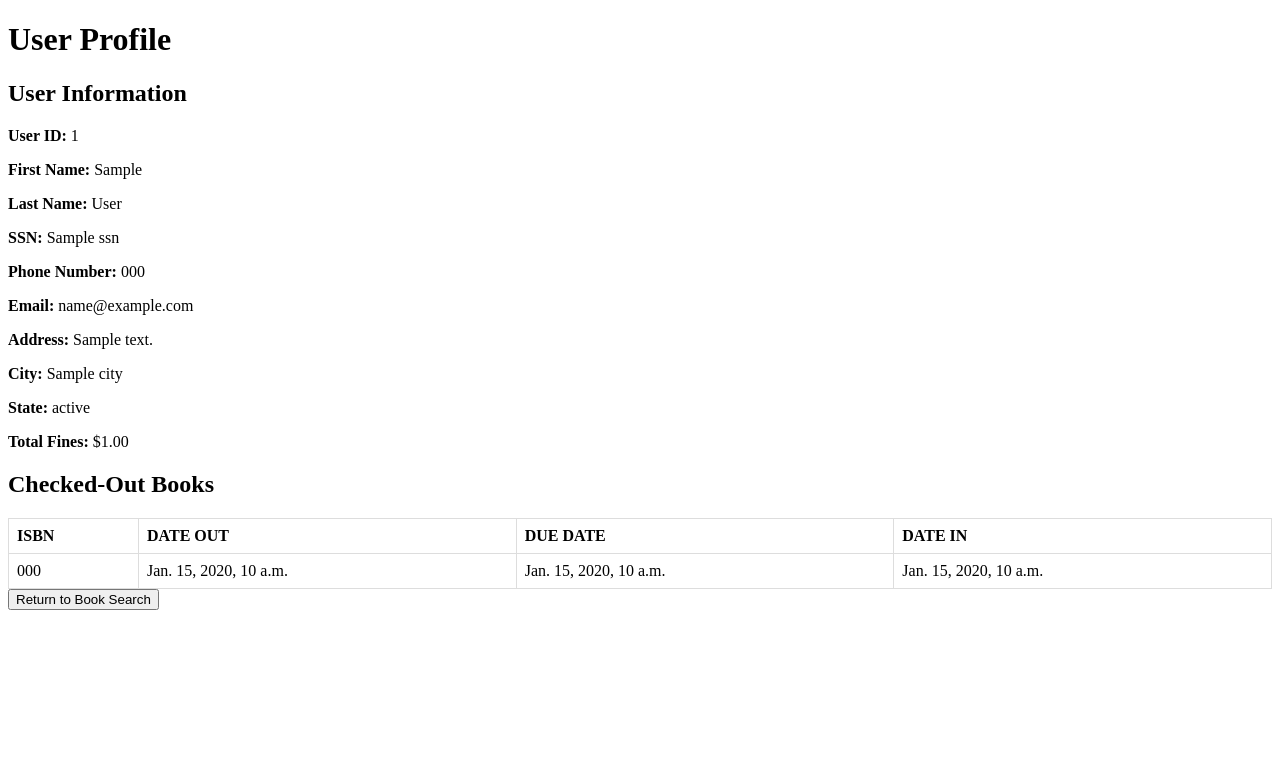
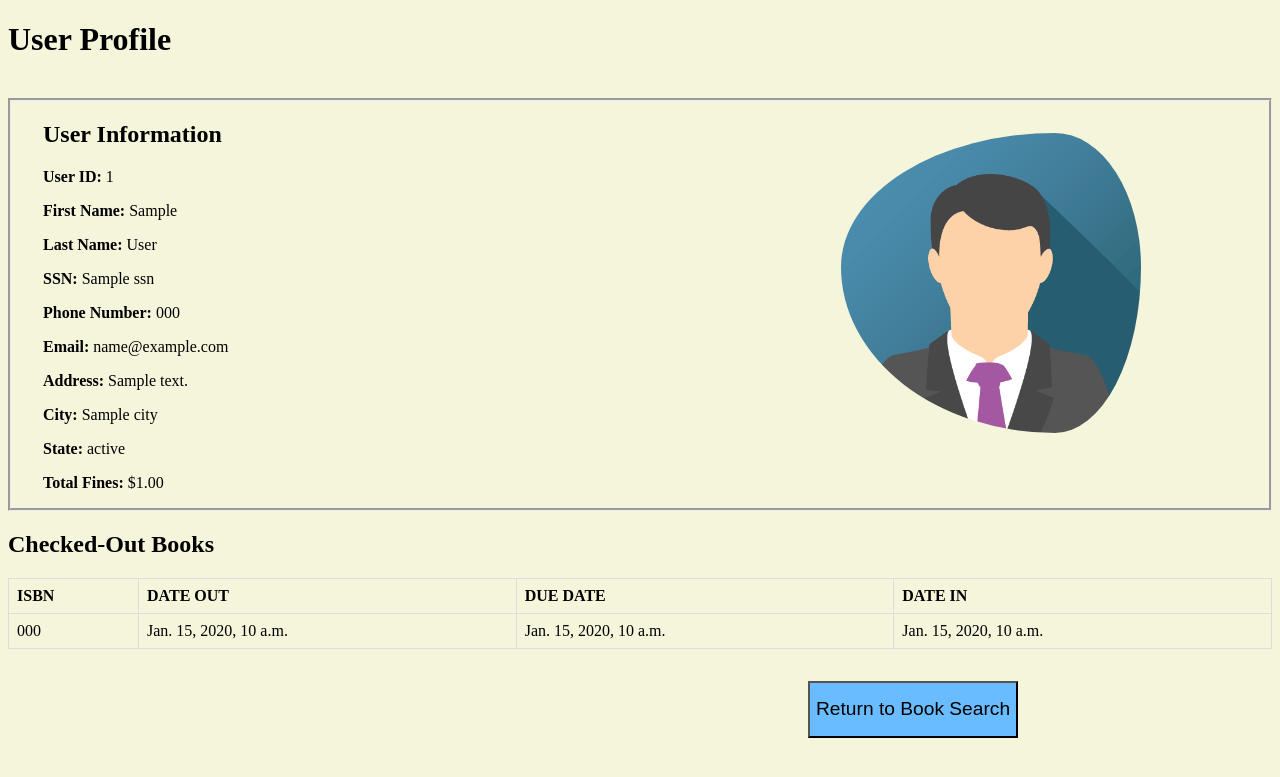
Before and after one commit to 4347groupF/dbproject, a Django app: template booksearch/templates/booksearch/profile.html in a window 1280 px wide. Shown: the top 777 px of the page. Run offline with Django 4.2, Linux system fonts and the light colour scheme; the template is opened without the code that fills it: most values are stand-ins (such as "Sample title", 1, 10 or a date in 2020).

Commit message:
color profile.html

```diff
--- a/booksearch/templates/booksearch/profile.html
+++ b/booksearch/templates/booksearch/profile.html
@@ -6,11 +6,44 @@
     <meta charset="UTF-8">
     <meta name="viewport" content="width=device-width, initial-scale=1.0">
     <title>User Profile</title>
+    <style>
+        body
+        {
+            background-color: beige;
+        }
+        .userInfo
+        {
+            border-style: groove;
+            display: flex;
+          justify-content: space-between;
+       padding-left:2em;
+        }
+       #usr
+       {
+        padding-right:8em;
+        height:300px;
+        width:300px;
+        padding-top: 2em;
+        border-radius: 50%;
+       }
+       #returnbut
+       {
+        padding-top: 2em;
+        margin-left: 50em;
+       }
+       #but
+       {
+        height: 3em;
+        font-size: larger;
+        background-color: #69bcff;
+    }
+    </style>
 </head>
 <body>
     <h1>User Profile</h1>
-
-    <div>
+    <br>
+    <div class="userInfo">
+        <div>
         <h2>User Information</h2>
         <p><strong>User ID:</strong> {{ user_data.borrower_id }}</p>
         <p><strong>First Name:</strong> {{ user_data.first_name }}</p>
@@ -22,6 +55,9 @@
         <p><strong>City:</strong> {{ user_data.city }}</p>
         <p><strong>State:</strong> {{ user_data.state }}</p>
         <p><strong>Total Fines:</strong> ${{ user_data.total_fines|floatformat:2 }}</p>
+    </div>
+        <br>
+        <img id="usr" src="user.png" alt="user">
     </div>
 
     <div>
@@ -69,14 +105,16 @@
                     </tr>
                 {% empty %}
                     <tr>
-                        <td colspan="6">No books found.</td>
+                        <td style="background-color: beige;" coSlspan="6">No books found.</td>
                     </tr>
                 {% endfor %}
             </tbody>
         </table>
     </div>
     <form method="get" action="{% url 'index' %}">
-        <button type="submit">Return to Book Search</button>
+        <div id="returnbut">
+        <button id="but" type="submit">Return to Book Search</button>
+    </div>
     </form>
     <!-- Add more sections as needed for additional user information -->
 
```
Also changed, not shown: booksearch/templates/booksearch/user.png (added).
